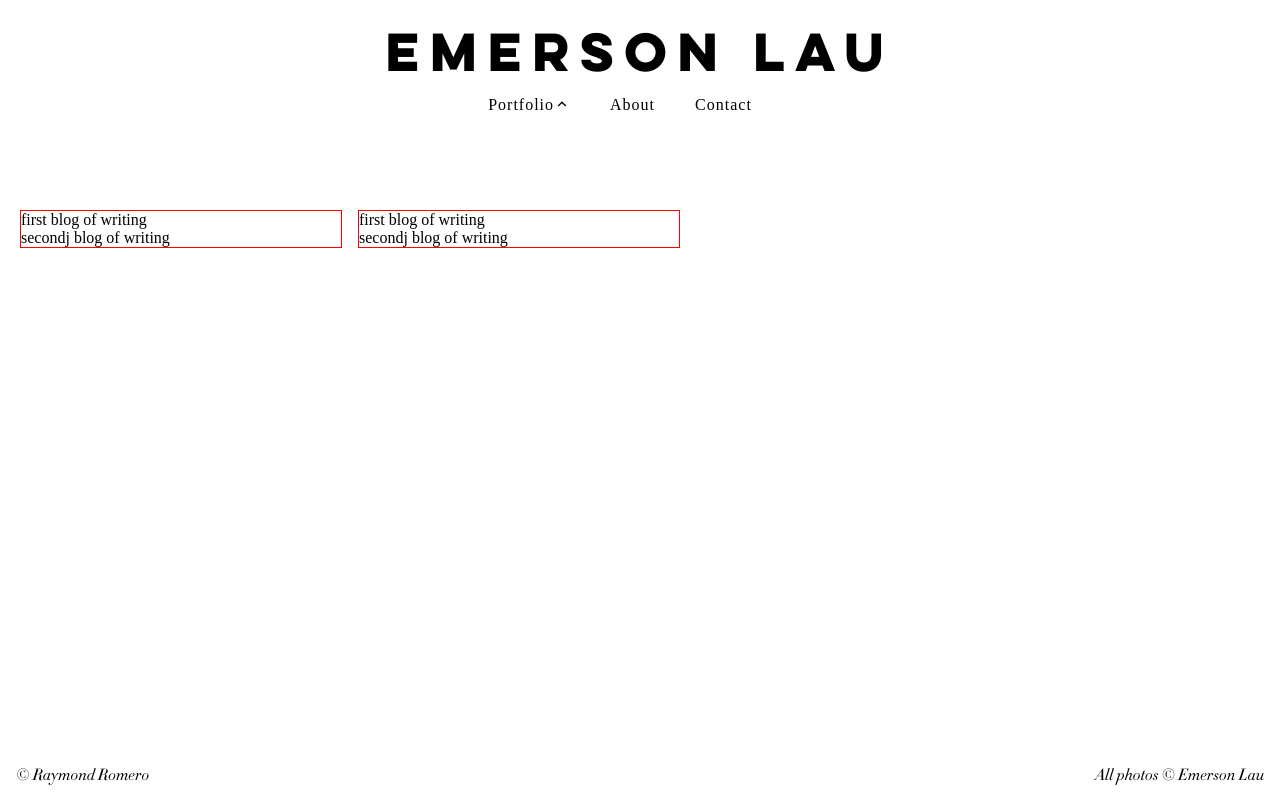
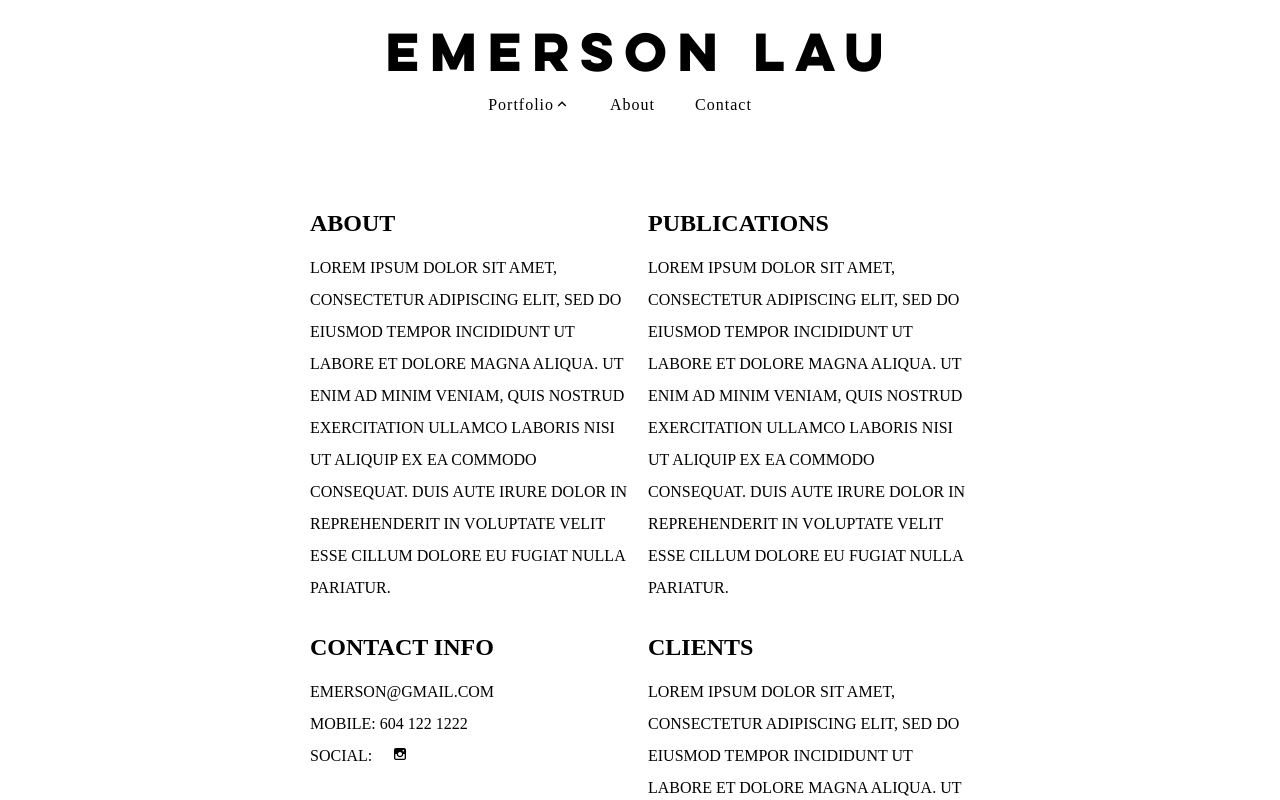
Before and after one commit to BoomBoomRay/emo_portfolio, a React (Create React App) app: page /about in a window 1280 px wide. Shown: the top 800 px of the page. Built offline with nearby package versions, Linux system fonts and the light colour scheme; a web font is replaced by a local one.

Commit message:
About compnt complete

```diff
--- a/src/pages/About.js
+++ b/src/pages/About.js
@@ -1,6 +1,7 @@
 import React from 'react';
 import styled from 'styled-components';
 import { Navbar, Footer, Wrapper } from '../components';
+import { TiSocialInstagram } from 'react-icons/ti';
 
 export default function About() {
   return (
@@ -8,12 +9,46 @@ export default function About() {
       <Navbar about='About' />
       <Container>
         <div className='about-div-container'>
-          <div>first blog of writing</div>
-          <div>secondj blog of writing</div>
+          <h2>About</h2>
+          <p>
+            Lorem ipsum dolor sit amet, consectetur adipiscing elit, sed do
+            eiusmod tempor incididunt ut labore et dolore magna aliqua. Ut enim
+            ad minim veniam, quis nostrud exercitation ullamco laboris nisi ut
+            aliquip ex ea commodo consequat. Duis aute irure dolor in
+            reprehenderit in voluptate velit esse cillum dolore eu fugiat nulla
+            pariatur.{' '}
+          </p>
+          <h2>Contact Info</h2>
+          <p>
+            Emerson@gmail.com <br />
+            Mobile: 604 122 1222 <br />
+            Social:
+            <span>
+              <a href='https://instagram.com/emmolau' target='_'>
+                <TiSocialInstagram />
+              </a>
+            </span>
+          </p>
         </div>
         <div className='about-div-container'>
-          <div>first blog of writing</div>
-          <div>secondj blog of writing</div>
+          <h2>Publications</h2>
+          <p>
+            Lorem ipsum dolor sit amet, consectetur adipiscing elit, sed do
+            eiusmod tempor incididunt ut labore et dolore magna aliqua. Ut enim
+            ad minim veniam, quis nostrud exercitation ullamco laboris nisi ut
+            aliquip ex ea commodo consequat. Duis aute irure dolor in
+            reprehenderit in voluptate velit esse cillum dolore eu fugiat nulla
+            pariatur.{' '}
+          </p>
+          <h2>Clients</h2>
+          <p>
+            Lorem ipsum dolor sit amet, consectetur adipiscing elit, sed do
+            eiusmod tempor incididunt ut labore et dolore magna aliqua. Ut enim
+            ad minim veniam, quis nostrud exercitation ullamco laboris nisi ut
+            aliquip ex ea commodo consequat. Duis aute irure dolor in
+            reprehenderit in voluptate velit esse cillum dolore eu fugiat nulla
+            pariatur.{' '}
+          </p>
         </div>
       </Container>
       <Footer />
@@ -26,15 +61,34 @@ const Container = styled.div`
   grid-template-columns: 1fr 1fr;
   gap: 1em;
   padding: 20px;
-  /* height: 100vh; */
+  height: 100vh;
   .about-div-container {
-    border: 1px solid red;
     width: 100%;
   }
+  .about-div-container {
+    text-transform: uppercase;
+    font-family: var(--ff-secondary);
+  }
+  .about-div-container p {
+    line-height: 2rem;
+    margin-bottom: 30px;
+  }
+  .about-div-container h2 {
+    margin-bottom: 15px;
+  }
+  .about-div-container span {
+    margin-left: 20px;
+    display: inline-block;
+    vertical-align: middle;
+  }
+  .about-div-container span a {
+    color: black;
+  }
+  .about-div-container span a:hover {
+    color: red;
+  }
   @media (min-width: 500px) {
-    width: 100%;
     max-width: 700px;
-  }
-  div {
+    margin: auto;
   }
 `;
```
